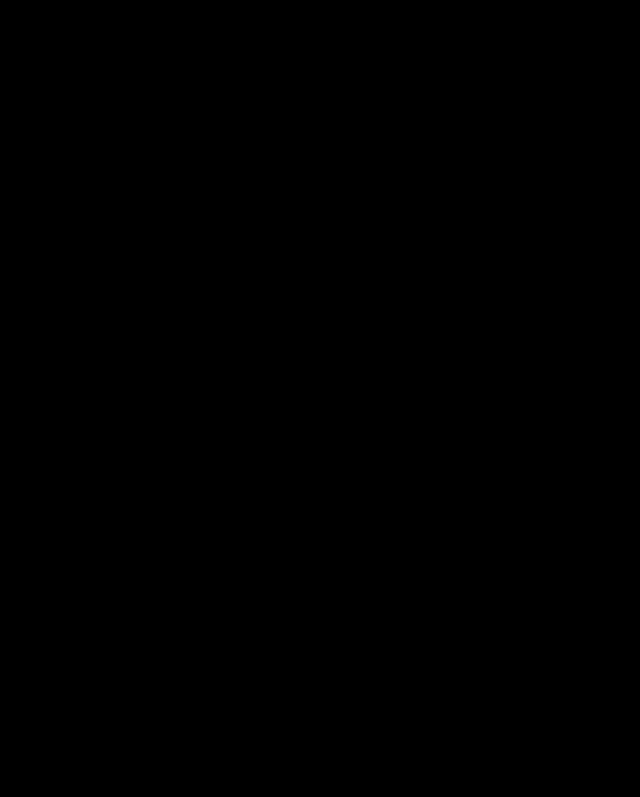
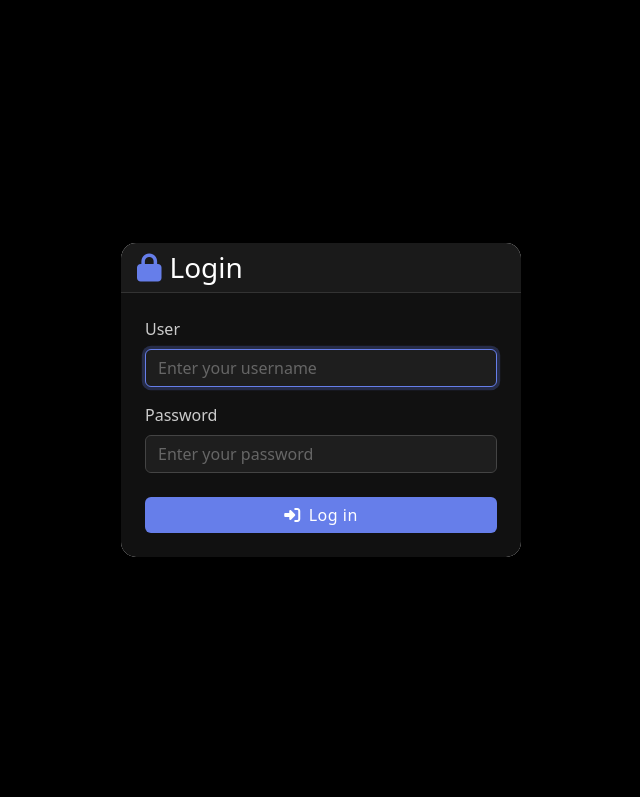
Before and after one commit to m0opha/web-drive, a Flask app: page /login in a window 1280 px wide. Before the commit the part shown is empty. Shown: the top 797 px of the page, without its empty margins (319-959 px from the left). After the commit the page ends 557 px from the top, so only its background shows below. Run offline with Flask 3, Linux system fonts and the light colour scheme; parts of the project's set-up code (start-up, migrations or seed data) failed here and were passed over.

Commit message:
modified:   templates/login.html

```diff
--- a/templates/login.html
+++ b/templates/login.html
@@ -1,5 +1,6 @@
 {% extends "base.html" %}
 {% block titulo %}Login{% endblock %}
+
 {% block estilos %}
 <style>
     .login-container {
@@ -14,30 +15,56 @@
         max-width: 400px;
     }
     .login-card .card-header {
-        background-color: #f8f9fa;
-        border: none;
+        background-color: #1a1a1a;
+        border-bottom: 1px solid #333;
+        border-radius: 15px 15px 0 0 !important;
+    }
+    .login-card .card-header h3 {
+        color: #ffffff;
+    }
+    .login-card .card-body {
+        background-color: #111111;
+        border-radius: 0 0 15px 15px;
+    }
+    .login-card .form-label {
+        color: #cccccc;
+    }
+    .form-control {
+        background-color: #1e1e1e;
+        border: 1px solid #444;
+        color: #ffffff;
     }
     .form-control:focus {
+        background-color: #1e1e1e;
         border-color: #667eea;
         box-shadow: 0 0 0 0.2rem rgba(102, 126, 234, 0.25);
+        color: #ffffff;
+    }
+    .form-control::placeholder {
+        color: #666;
     }
     .btn-login {
-        background-color: black;
+        background-color: #667eea;
         border: none;
+        font-weight: 500;
+        letter-spacing: 0.5px;
     }
     .btn-login:hover {
-        background-color: gray;
+        background-color: #5a6fd6;
     }
 </style>
 {% endblock %}
-{% block contenido %}
+
+{% block content %}
 <div class="login-container">
     <div class="login-card">
         <div class="card">
-            <div class="card-header text-black">
-                <h3 class="mb-0">Login</h3>
+            <div class="card-header">
+                <h3 class="mb-0">
+                    <i class="fas fa-lock me-2" style="color:#667eea;"></i>Login
+                </h3>
             </div>
-            <div class="card-body">
+            <div class="card-body p-4">
                 <form method="POST" action="{{ url_for('login') }}">
                     <div class="mb-3">
                         <label for="user" class="form-label">User</label>
@@ -46,22 +73,24 @@
                             class="form-control"
                             id="user"
                             name="username"
+                            placeholder="Enter your username"
                             required
                             autofocus
                         >
                     </div>
-                    <div class="mb-3">
+                    <div class="mb-4">
                         <label for="password" class="form-label">Password</label>
                         <input
                             type="password"
                             class="form-control"
                             id="password"
                             name="password"
+                            placeholder="Enter your password"
                             required
                         >
                     </div>
                     <button type="submit" class="btn btn-login btn-primary w-100">
-                        Log in
+                        <i class="fas fa-sign-in-alt me-2"></i>Log in
                     </button>
                 </form>
             </div>
```
